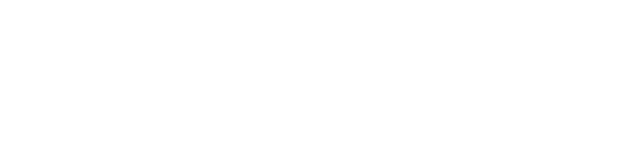
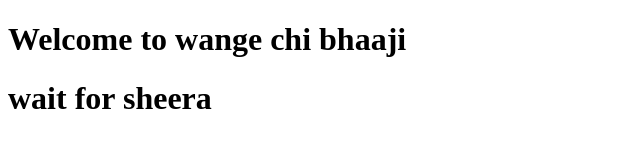
Before and after one commit to ravigavde/Medicrest, a plain HTML site: page Index.html in a window 1280 px wide. Shown: the whole page, without its empty margins (0-640 px from the left). Drawn offline with Linux system fonts and the light colour scheme.

Commit message:
Added title and some h1 tags

```diff
--- a/Index.html
+++ b/Index.html
@@ -1,9 +1,10 @@
 <!DOCTYPE html>
 <html>
 <head>
-	<title></title>
+	<title>Home</title>
 </head>
 <body>
-
+	<h1>Welcome to wange chi bhaaji</h1>
+	<h1>wait for sheera</h1>
 </body>
 </html>
```
